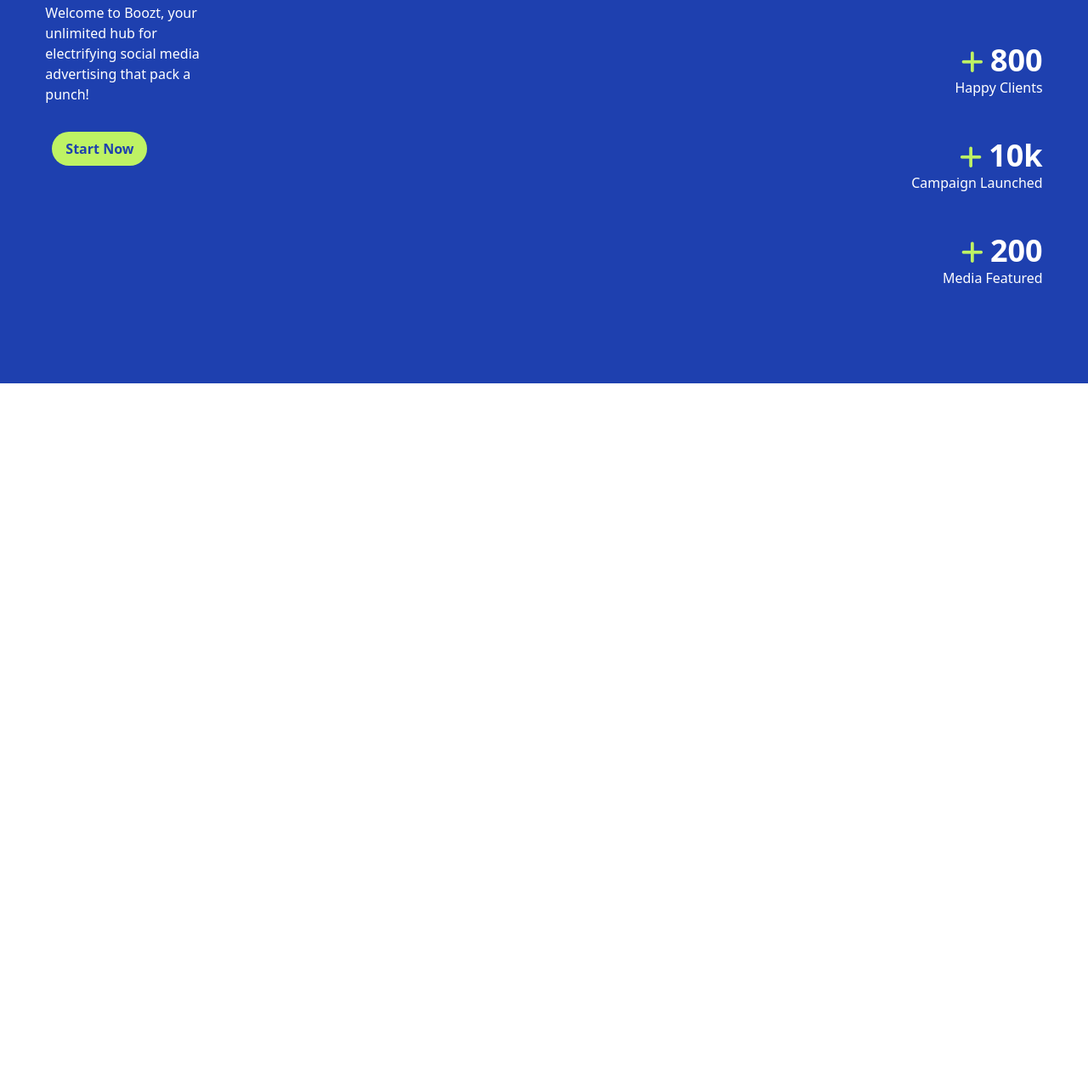
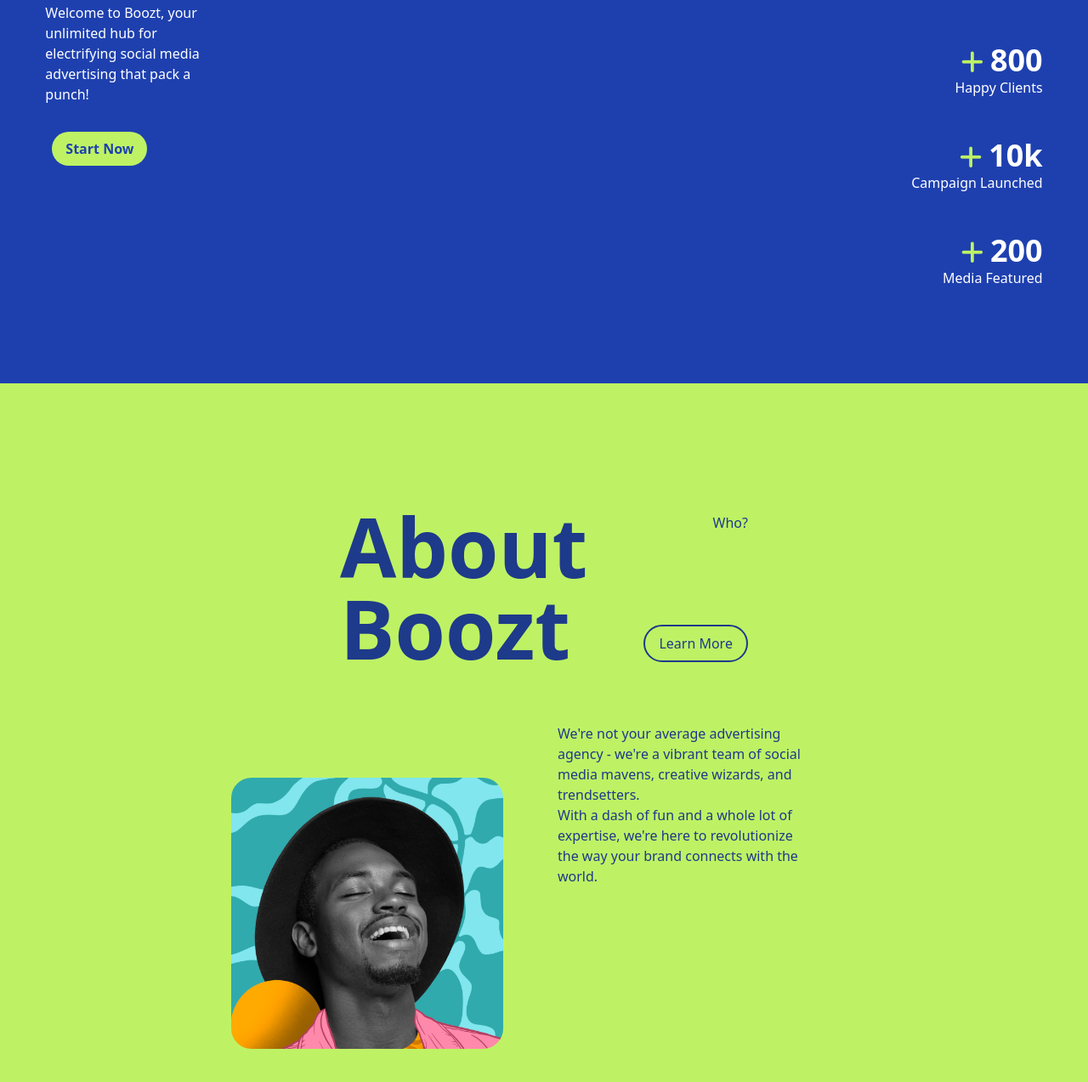
Before and after one commit to bhargablinx/fancy-port, a plain HTML site: page index.html in a window 1280 px wide. Shown: the part 545-1818 px from the top of the page at 85% size. Before the commit the page ends 996 px from the top, so only its background shows below. Drawn offline with nearby package versions, Linux system fonts and the light colour scheme.

Commit message:
about us section completed

```diff
--- a/index.html
+++ b/index.html
@@ -81,5 +81,29 @@
         </div>
       </div>
     </section>
+    <section class="bg-lime-300 pt-36 pb-24 text-blue-900">
+      <div class="flex justify-center flex-1">
+        <div class="text-8xl font-bold w-2/12">About Boozt</div>
+        <div class="ml-36 flex flex-col justify-between items-end py-2">
+          <div>Who?</div>
+          <button class="border-2 border-blue-900 p-2 px-4 rounded-full">
+            Learn More
+          </button>
+        </div>
+      </div>
+      <div class="flex justify-center mt-16">
+        <img src="./assets/artist-1.png" class="w-1/4 rounded-3xl mt-16" />
+        <div class="w-72 mx-16">
+          <p>
+            We're not your average advertising agency - we're a vibrant team of
+            social media mavens, creative wizards, and trendsetters.
+          </p>
+          <p>
+            With a dash of fun and a whole lot of expertise, we're here to
+            revolutionize the way your brand connects with the world.
+          </p>
+        </div>
+      </div>
+    </section>
   </body>
 </html>
```
Also changed, not shown: assets/artist-1.png (added), assets/tick-tok-fram.png (added).
